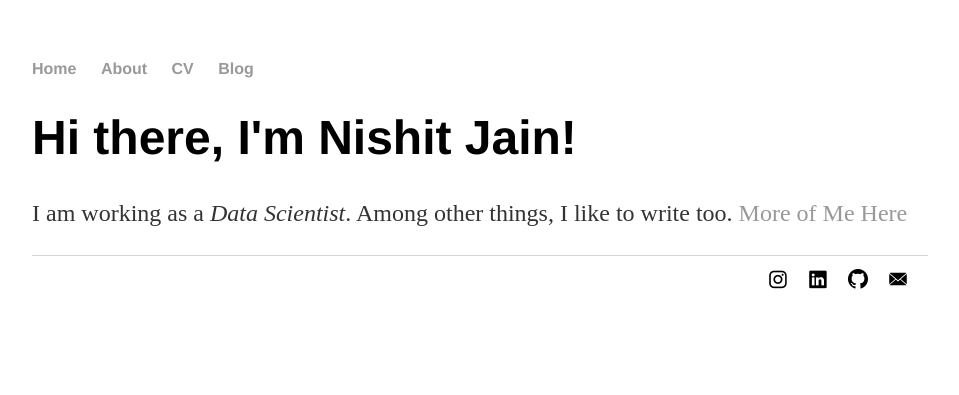
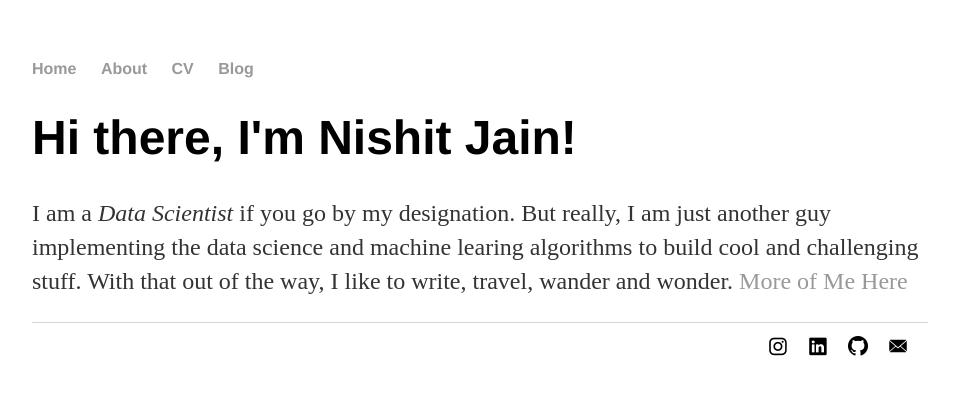
Before and after one commit to nishitjain/nishitjain.github.io, a Jekyll site: the page built from index.html, in a window 1280 px wide. Shown: the top 395 px of the page, without its empty margins (160-1119 px from the left). Built offline with Jekyll 4.4.1, drawn with Linux system fonts in a browser that asks for light colours.

Commit message:
Update index.html

```diff
--- a/index.html
+++ b/index.html
@@ -4,5 +4,5 @@ title: Nishit Jain, Data Scientist
 ---
 <div class="blurb">
 	<h1>Hi there, I'm Nishit Jain!</h1>
-	<p>I am working as a <em>Data Scientist</em>. Among other things, I like to write too. <a href="/about">More of Me Here</a></p>
+	<p>I am a <em>Data Scientist</em> if you go by my designation. But really, I am just another guy implementing the data science and machine learing algorithms to build cool and challenging stuff. With that out of the way, I like to write, travel, wander and wonder. <a href="/about">More of Me Here</a></p>
 </div><!-- /.blurb -->
```
